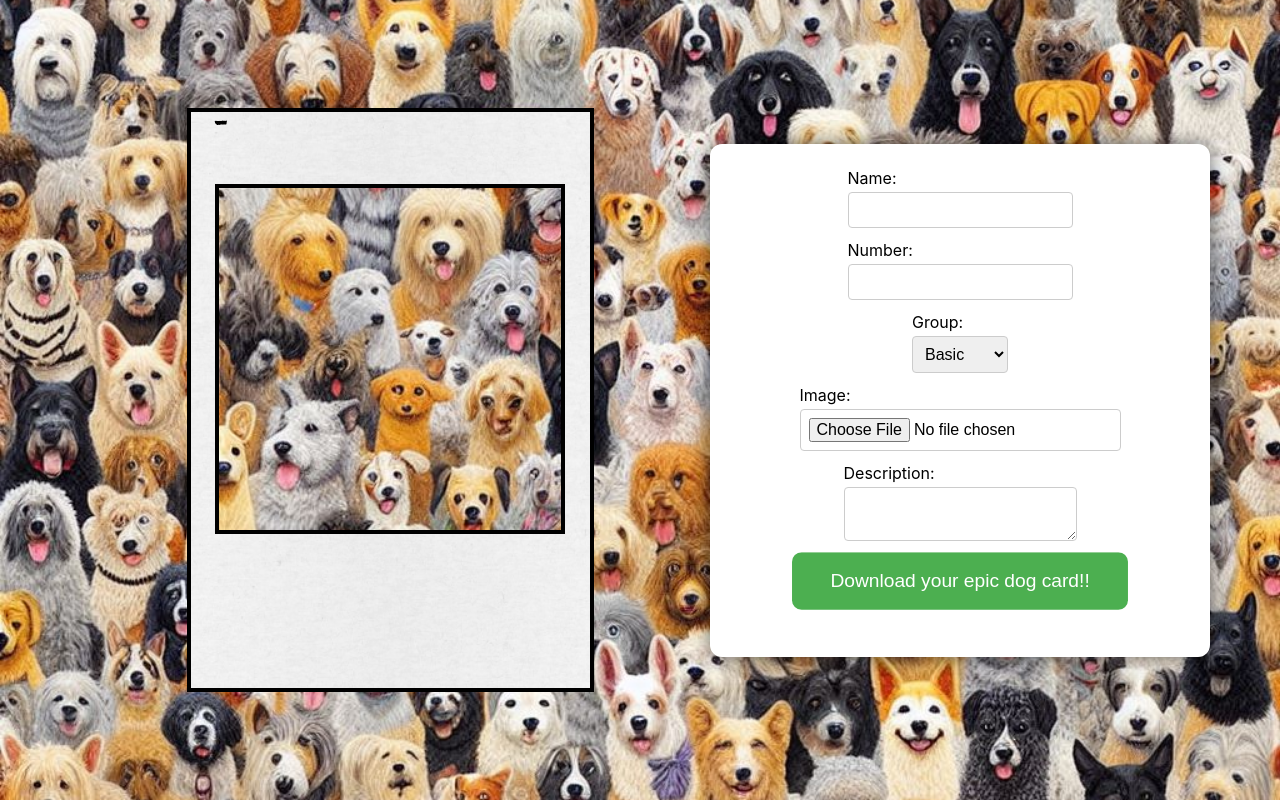
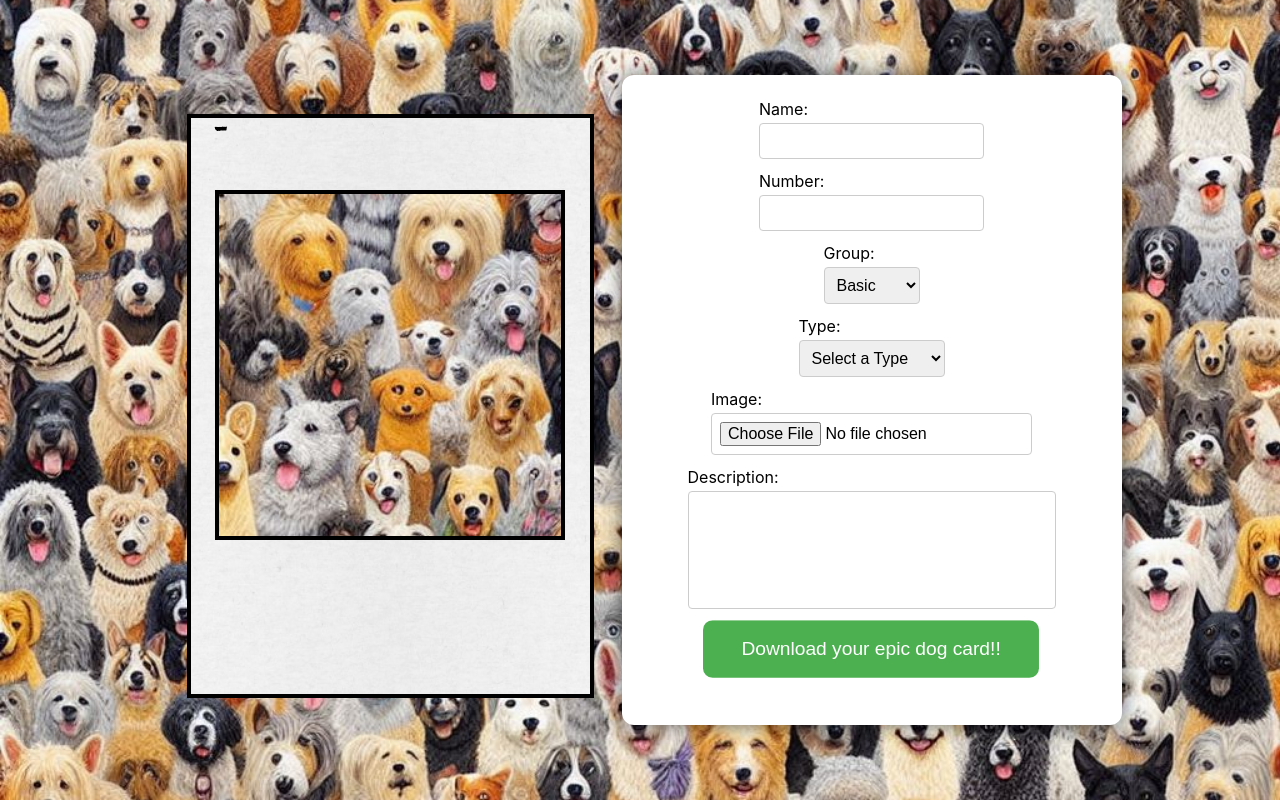
Before and after one commit to brendanpayne/card-maker, a React (Create React App) app: page / in a window 1280 px wide. Built offline with nearby package versions, Linux system fonts and the light colour scheme.

Commit message:
card type has been added

```diff
--- a/src/App.css
+++ b/src/App.css
@@ -45,6 +45,13 @@ textarea {
   border: 1px solid #ccc;
   font-size: 16px;
   margin-top: 4px;
+  white-space: pre-wrap;
+}
+
+textarea {
+  height: 100px;
+  width: 350px;
+  resize: none;
 }
 
 button[type="submit"],
@@ -87,10 +94,15 @@ button[type="download"] {
 }
 
 .card-container {
-  display: flex;
-  justify-content: center;
-  align-items: center;
-  width: 50%;
+  display: grid;
+  grid-template-columns: repeat(auto-fit, minmax(300px, 1fr));
+  grid-gap: 24px;
+  justify-items: center;
+  align-items: start;
+  margin-top: 12px;
+  margin-left: 28px;
+  margin-right: 28px;
+  font-size: 14px;
 }
 
 .card {
@@ -117,6 +129,8 @@ button[type="download"] {
   margin-top: -8px;
   margin-left: 28px;
   font-size: 14px;
+  width: 80px;
+  min-height: 16px;
 }
 
 .card-group.otto {
@@ -139,12 +153,48 @@ button[type="download"] {
   color: blue;
 }
 
+.card-group.pit {
+  color: #DB8D07;
+}
+
+.card-type {
+  font-family: 'BLAME', sans-serif;
+  margin-top: -70px;
+  margin-left: auto;
+  margin-right: 28px;
+  font-size: 14px;
+  text-align: right;
+}
+
+.card-type.active {
+  color: #7E070B;
+}
+
+.card-type.passive {
+  color: #0565BB;
+}
+
+.card-type.aod {
+  color: #FF0000;
+}
+
+.card-type.pre-turn {
+  color: #DB8D07;
+}
+
+.card-type.board {
+  color: #1A7F31;
+}
+
 .card-description {
   font-family: 'ninjutsuBB', sans-serif;
-  margin-top: 360px;
+  margin-top: 350px;
   margin-left: 28px;
-  font-size: 20px;
+  font-size: 22px;
   word-wrap: break-word;
+  white-space: pre-wrap;
+  text-align: justify;
+  max-width : 350px;
 }
 
 .card-image-container {
--- a/src/App.js
+++ b/src/App.js
@@ -8,12 +8,11 @@ function CardGenerator() {
   const [image, setImage] = useState('');
   const [description, setDescription] = useState('');
   const [group, setGroup] = useState('');
+  const [type, setType] = useState('');
   const cardRef = useRef(null);
 
   const handleSubmit = (event) => {
     event.preventDefault();
-    const cardName = `${number} - ${name}`;
-    // Store the information in state
   };
 
   const handleImageUpload = (event) => {
@@ -28,6 +27,10 @@ function CardGenerator() {
   const handleGroupChange = (event) => {
     setGroup(event.target.value);
   };
+
+  const handleTypeChange = (event) => {
+    setType(event.target.value);
+  }
 
   const handleDownload = () => {
     html2canvas(cardRef.current).then((canvas) => {
@@ -45,6 +48,9 @@ function CardGenerator() {
           <div className="card-header">
             <h2 className={`card-name ${group}`}>{number} - {name}</h2>
             {group && <p className={`card-group ${group}`}>{group}</p>}
+            {type && <p className={`card-type ${type}`}>
+              {type}<br></br>Card
+            </p>}
           </div>
           <div className="card-image-container">
             {image && (
@@ -67,12 +73,23 @@ function CardGenerator() {
           <label>
             Group:
             <select value={group} onChange={handleGroupChange}>
-              <option value="">Basic</option>
+              <option value="᲼᲼">Basic</option>
               <option value="otto">Otto</option>
               <option value="bushido">Bushido</option>
               <option value="rat">Rat</option>
               <option value="shop">Shop</option>
               <option value="realm">Realm</option>
+            </select>
+          </label>
+          <label>
+            Type:
+            <select value={type} onChange={handleTypeChange}>
+              <option value="">Select a Type</option>
+              <option value="passive">Passive</option>
+              <option value="active">Active</option>
+              <option value="pre-turn">Pre-Turn</option>
+              <option value="aod">Active on Draw</option>
+              <option value="board">Board</option>
             </select>
           </label>
           <label>
```
